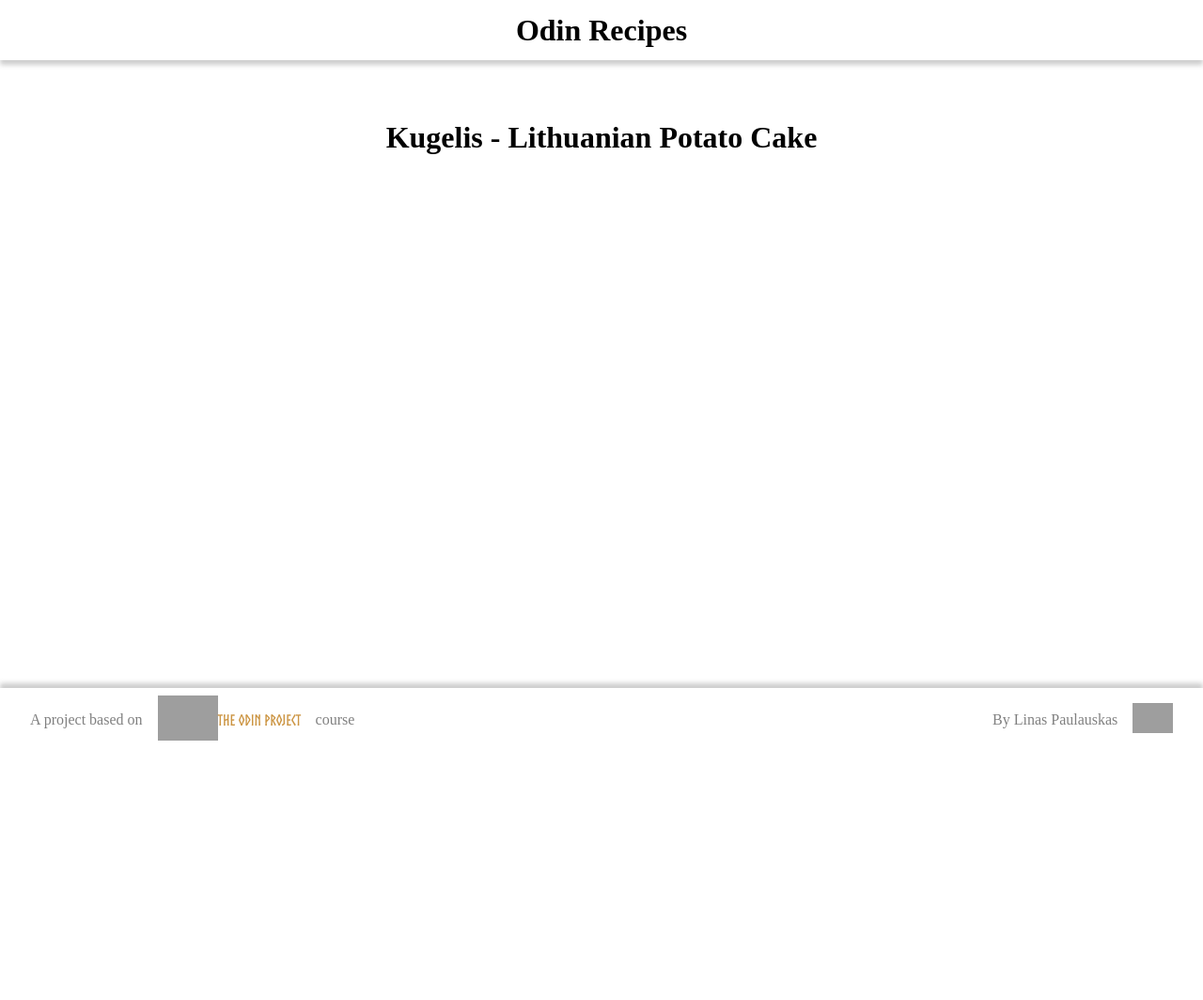
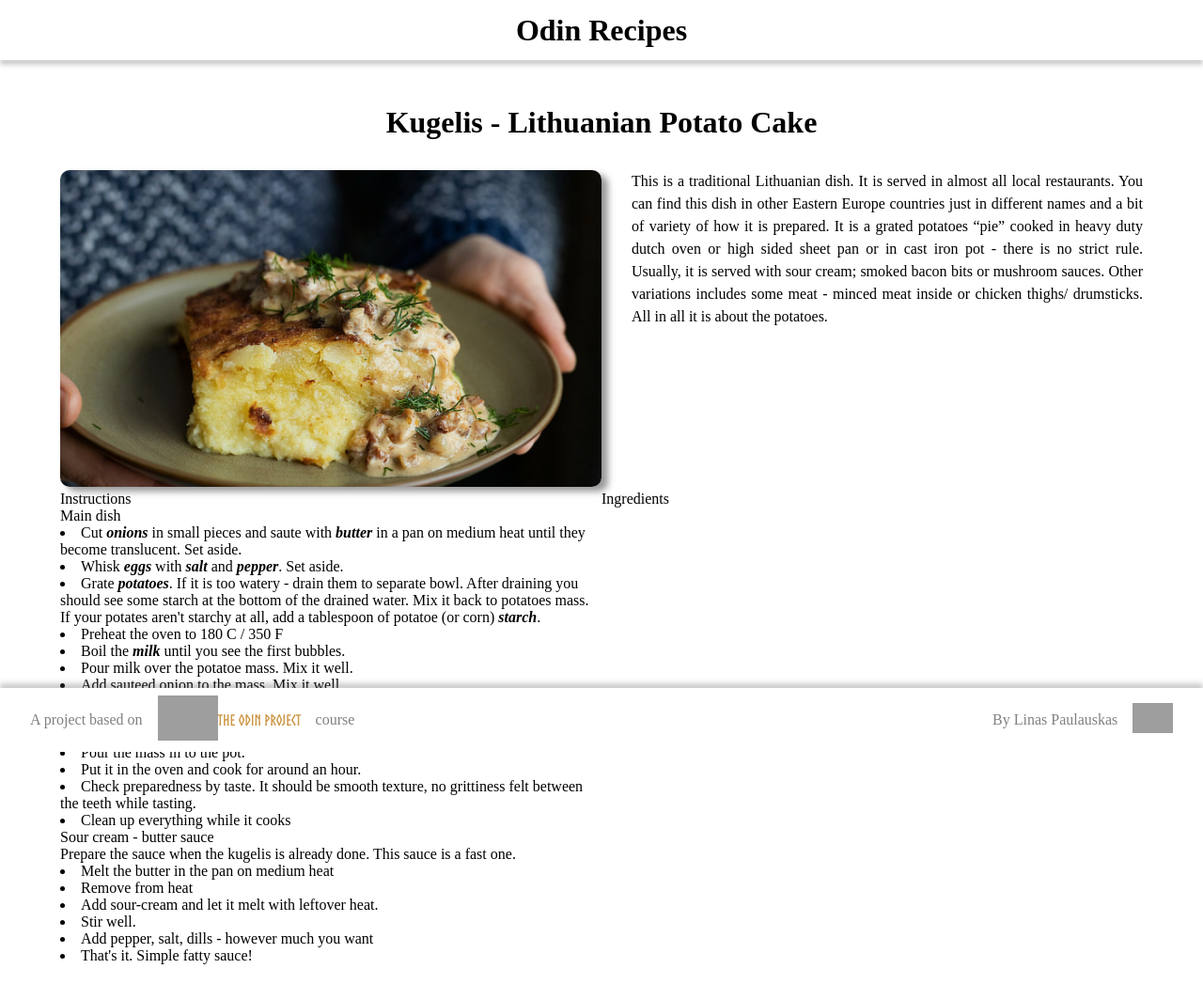
Before and after one commit to paulauskas-linas/TOP_odin_recipes, a plain HTML site: page recipes/kugelis.html in a window 1280 px wide. Shown: the whole page at 94% size. Before the commit the page ends 800 px from the top, so only its background shows below. Drawn offline with Linux system fonts and the light colour scheme; grey boxes are pictures that could not be loaded; a web font is replaced by a local one.

Commit message:
Add new image for recipe
Add new recipe.css.
Add some content to kugelis.html
Fix some markup in kugelis.html
Fix some positioning and padding in main.css

```diff
--- a/css/main.css
+++ b/css/main.css
@@ -3,13 +3,13 @@
 
 *, ::before, ::after { box-sizing: border-box; margin: 0; padding: 0;}
 
-html {scroll-behavior: smooth; font-size: 16px;}
+html {scroll-behavior: smooth; font-size: 16px; height: 100%;}
 @font-face {
     font-family: "Norse";
     src:
     url("../fonts/Norse-Bold.otf") format("opentype");}
 
-body { font-family: "Andada Pro", serif; font-size: 1rem; overflow-x: hidden;}
+body { font-family: "Andada Pro", serif; font-size: 1rem; overflow-x: hidden; position: relative;}
 a {text-decoration: none; color: unset;}
 a:visited {color: unset;}
 
@@ -18,7 +18,7 @@ a:visited {color: unset;}
 
 /******* The Odin Project footer */
 footer {
-    position: absolute;
+    position: fixed;
     bottom: 0;
     height: 4.25rem;
     width: 100%;
@@ -60,13 +60,15 @@ footer {
 /******* Header styles */
 
 header {
-    position: absolute;
+    position: fixed;
     top: 0;
+    z-index: 10;
     display: flex;
     justify-content: center;
     align-items: center;
     height: 4rem;
     width: 100%;
+    background-color: white;
     box-shadow: 0px 5px 5px 0px rgba(90,90,90,0.3);
 }
 /******* Header End */
@@ -77,7 +79,9 @@ main {
     display: flex;
     flex-direction: column;
     align-items: center;
-    padding-top: 8rem;
+    flex-grow: 0;
+    padding-top: 5rem;
+    padding-bottom: 5rem;
 }
 
 .recipe-tile-group {
--- /dev/null
+++ b/css/recipe.css
@@ -0,0 +1,42 @@
+.title {
+    padding: 2rem 0;
+    z-index: 1;
+}
+.recipe-group {
+    display: flex;
+    flex-direction: row;
+    justify-content: center;
+    /* align-items: left; */
+    margin: 0 calc(2rem - 1vw);
+}
+
+.recipe-image {
+    width: 45vw;
+    border-radius: 10px;
+}
+.recipe-image img {
+    width: 100%;
+    height: auto;
+    border-radius: 10px;
+    box-shadow: 7px 5px 7px 0 rgb(128, 128, 128, 0.8) ;
+}
+
+.recipe-desc {
+    width: 45vw;
+    padding-left: 2rem;
+    text-align: justify;
+    line-height: 1.5;
+}
+
+.recipe-instructions {
+    width: 45vw;
+}
+
+.recipe-instructions ol {
+    list-style: inside;
+    padding-left: 0;
+}
+
+.recipe-ingredients {
+    width: 45vw;
+}
--- a/recipes/kugelis.html
+++ b/recipes/kugelis.html
@@ -5,6 +5,7 @@
     <meta http-equiv="X-UA-Compatible" content="IE=edge">
     <meta name="viewport" content="width=device-width, initial-scale=1.0">
     <link href="../css/main.css" rel="stylesheet">
+    <link href="../css/recipe.css" rel="stylesheet">
     <title>Kugelis</title>
 </head>
 <body>
@@ -12,13 +13,49 @@
         <h1><a href="../index.html">Odin Recipes</a></h1>
     </header>
     <main>
-    <h1>Kugelis - Lithuanian Potato Cake</h1>
-    <div class="group-1">
+    <h1 class="title">Kugelis - Lithuanian Potato Cake</h1>
+    <div class="recipe-group">
         <div class="recipe-image">
-
+            <img src="../images/kugelis.jpeg" alt="old woman hands holding kugelis in a plate">
         </div>
         <div class="recipe-desc">
-
+            <p>
+                This is a traditional Lithuanian dish. It is served in almost all local restaurants. You can find this dish in other Eastern Europe countries just in different names and a bit of variety of how it is prepared. It is a grated potatoes “pie” cooked in heavy duty dutch oven or high sided sheet pan or in cast iron pot - there is no strict rule. Usually, it is served with sour cream; smoked bacon bits or mushroom sauces. Other variations includes some meat - minced meat inside or chicken thighs/ drumsticks. All in all it is about the potatoes.
+            </p>
+        </div>
+    </div>
+    <div class="recipe-group">
+        <div class="recipe-instructions">
+            <p>Instructions</p>
+            <p>Main dish</p>
+            <ol>
+                <li>Cut <strong><em>onions</em></strong> in small pieces and saute with <strong><em>butter</em></strong> in a pan on medium heat until they become translucent. Set aside.</li>
+                <li>Whisk <strong><em>eggs</em></strong> with <strong><em>salt</em></strong> and <strong><em>pepper</em></strong>. Set aside.</li>
+                <li>Grate <strong><em>potatoes</em></strong>. If it is too watery - drain them to separate bowl. After draining you should see some starch at the bottom of the drained water. Mix it back to potatoes mass. If your potates aren't starchy at all, add a tablespoon of potatoe (or corn) <strong><em>starch</em></strong>.</li>
+                <li>Preheat the oven to 180 C / 350 F</li>
+                <li>Boil the <strong><em>milk</em></strong> until you see the first bubbles.</li>
+                <li>Pour milk over the potatoe mass. Mix it well.</li>
+                <li>Add sauteed onion to the mass. Mix it well.</li>
+                <li>Add eggs to the mass. Mix it well.</li>
+                <li>Prepare the dutch oven/cast iron pot/high sided sheet pan by <strong><em>oiling</em></strong> the insides with a brush.</li>
+                <li>Pour the mass in to the pot.</li>
+                <li>Put it in the oven and cook for around an hour.</li>
+                <li>Check preparedness by taste. It should be smooth texture, no grittiness felt between the teeth while tasting.</li>
+                <li>Clean up everything while it cooks</li>
+            </ol>
+            <p>Sour cream - butter sauce</p>
+            <p>Prepare the sauce when the kugelis is already done. This sauce is a fast one.</p>
+            <ol>
+                <li>Melt the butter in the pan on medium heat</li>
+                <li>Remove from heat</li>
+                <li>Add sour-cream and let it melt with leftover heat.</li>
+                <li>Stir well.</li>
+                <li>Add pepper, salt, dills - however much you want</li>
+                <li>That's it. Simple fatty sauce!</li>
+            </ol>
+        </div>
+        <div class="recipe-ingredients">
+            <p>Ingredients</p>
         </div>
     </div>
 
```
Also changed, not shown: images/kugelis.jpeg (added).
